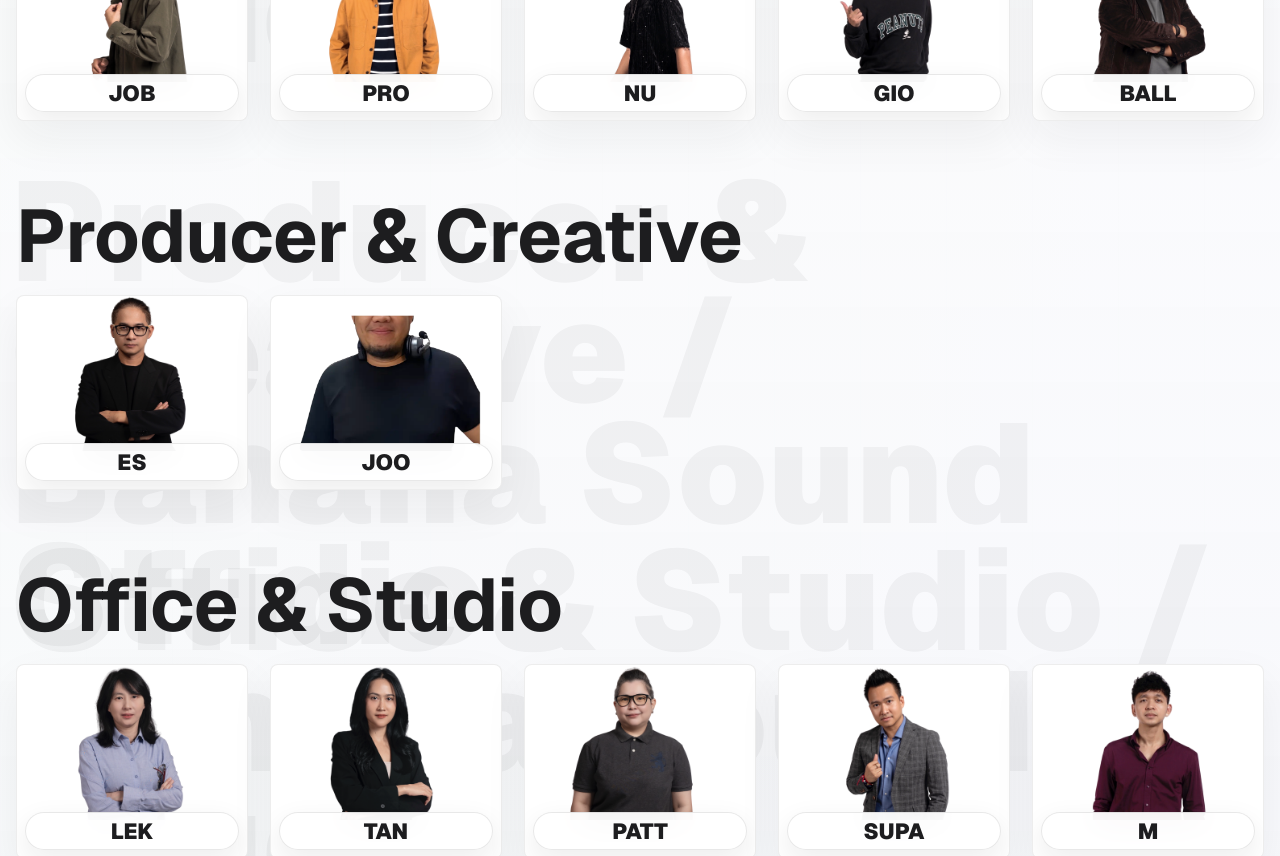
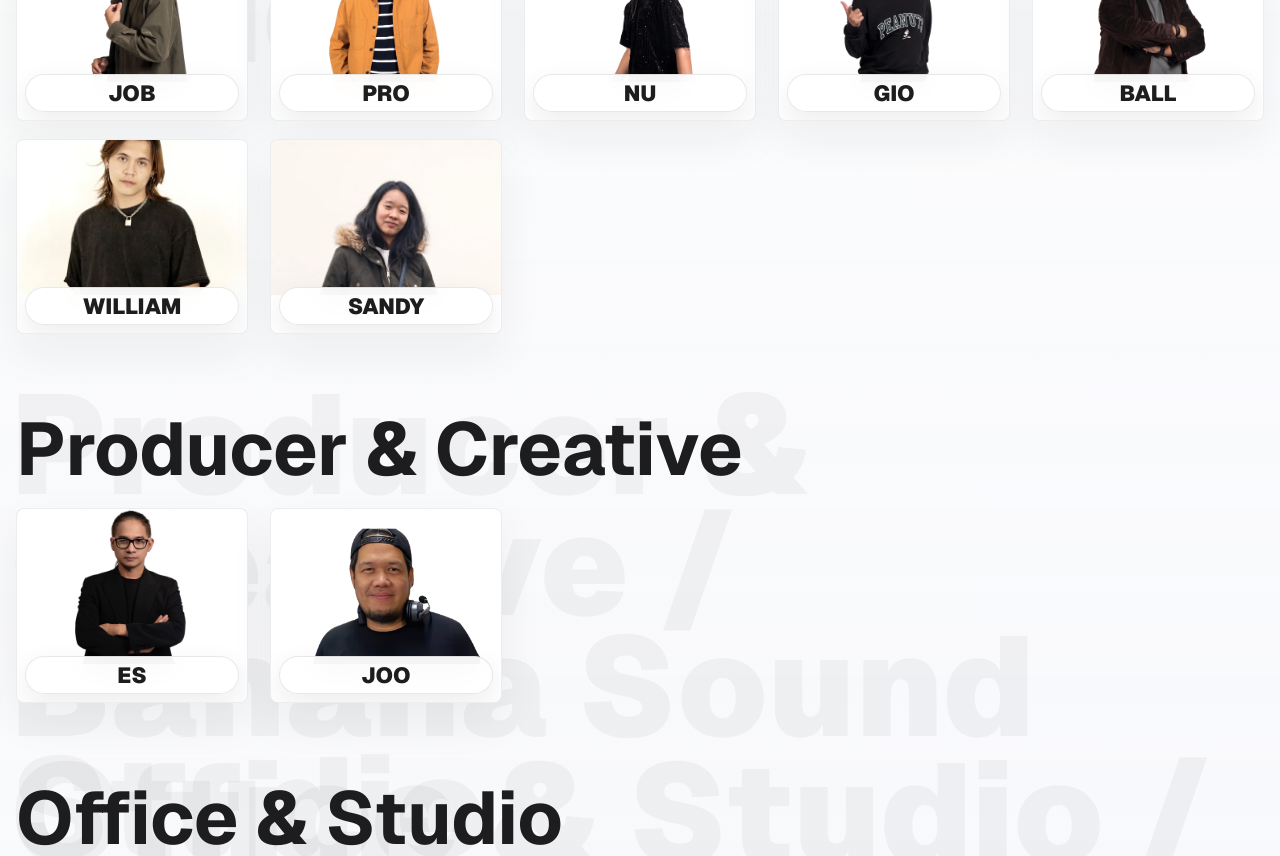
Before and after one commit to eskimo-project/bananasoundstudio, a Next.js app: page / in a window 1280 px wide. Shown: the part 9780-10636 px from the top of the page. Built offline with nearby package versions, Linux system fonts and the light colour scheme.

Commit message:
Add William and Sandy to engineering team

```diff
--- a/app/globals.css
+++ b/app/globals.css
@@ -1231,7 +1231,7 @@ h3 {
   height: calc(100% - 28px);
   max-width: none;
   object-fit: cover;
-  object-position: center bottom;
+  object-position: center 20%;
   transform: translateX(-50%) scale(1.04);
   transform-origin: center bottom;
 }
--- a/app/page.tsx
+++ b/app/page.tsx
@@ -18,7 +18,21 @@ const assetsByCategory = (category: string) =>
 const brandLogo = assetsByCategory("brand")[0]?.src ?? "/favicon.svg";
 const clientAssets = assetsByCategory("clients");
 const roomAssets = assetsByCategory("rooms");
-const peopleAssets = assetsByCategory("people");
+const peopleAssets: Asset[] = [
+  ...assetsByCategory("people"),
+  {
+    category: "people",
+    src: "/people/william.webp",
+    original: "/people/william.webp",
+    title: "WILLIAM",
+  },
+  {
+    category: "people",
+    src: "/people/sandy.webp",
+    original: "/people/sandy.webp",
+    title: "SANDY",
+  },
+];
 const workAssets = assetsByCategory("work");
 const studioGallery = workAssets.slice(0, 6);
 const workspaceGallery = [
@@ -307,7 +321,20 @@ const peopleCategories = [
   {
     label: "Composer & Engineer",
     accent: "MOST",
-    people: ["TOY", "MEAN", "NUENG", "MOST", "JADI", "JOB", "PRO", "NU", "JO", "BALL"],
+    people: [
+      "TOY",
+      "MEAN",
+      "NUENG",
+      "MOST",
+      "JADI",
+      "JOB",
+      "PRO",
+      "NU",
+      "JO",
+      "BALL",
+      "WILLIAM",
+      "SANDY",
+    ],
   },
   {
     label: "Producer & Creative",
```
Also changed, not shown: public/people/sandy.webp (added), public/people/william.webp (added).
